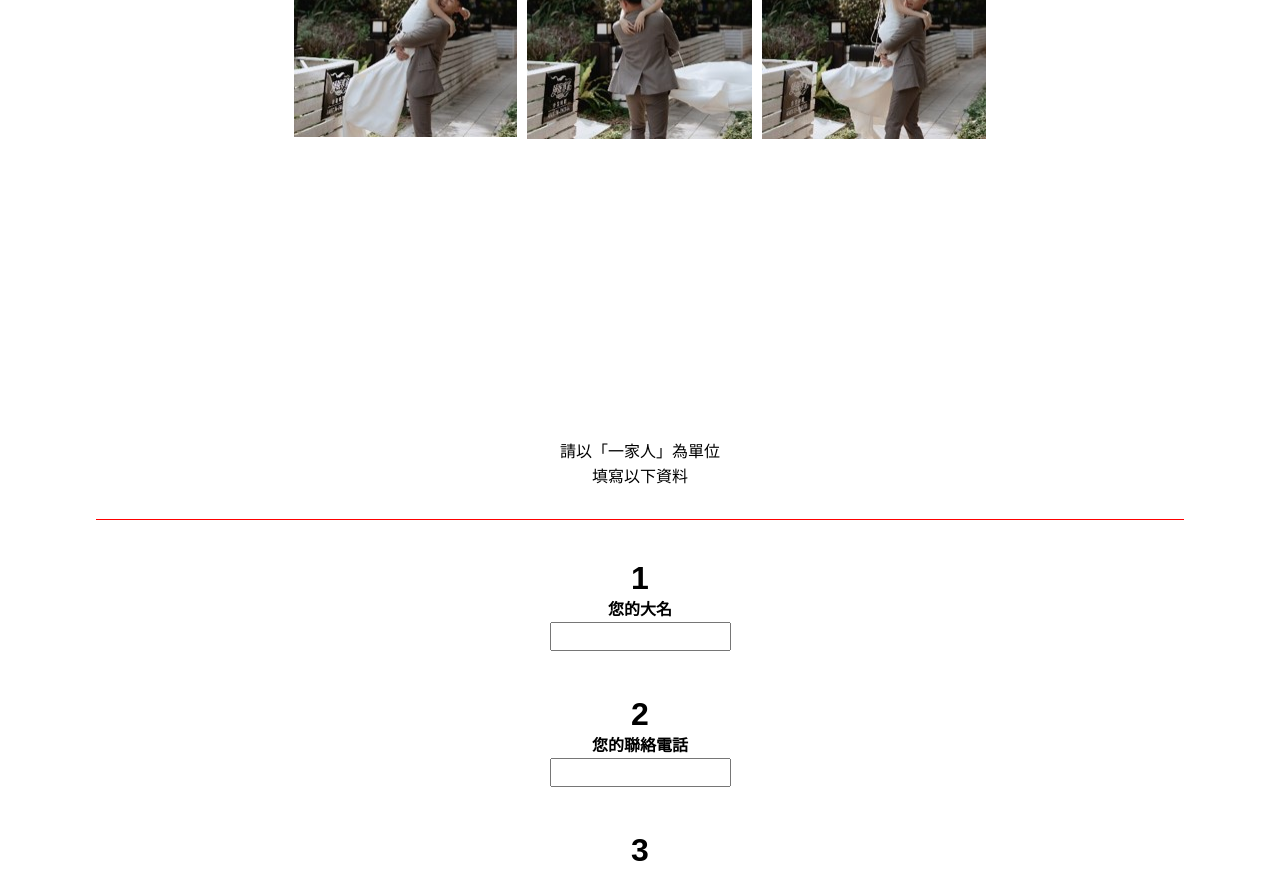
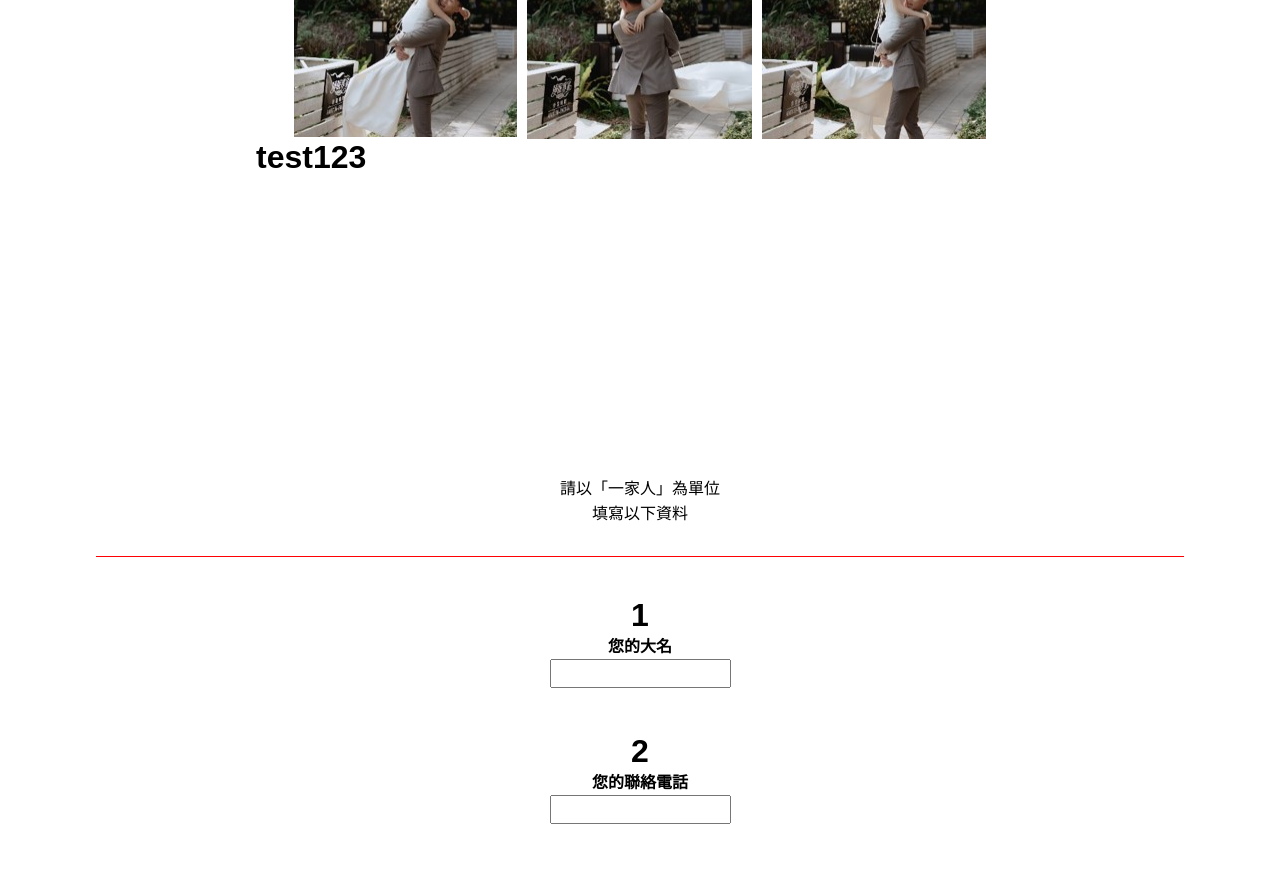
Before and after one commit to chiakaitu/Lance-Rebecca, a Vue app: page / in a window 1280 px wide. Shown: the part 6160-7030 px from the top of the page. Built offline with nearby package versions, Linux system fonts and the light colour scheme.

Commit message:
2022/06/29 git test

```diff
--- a/src/components/form.vue
+++ b/src/components/form.vue
@@ -1,4 +1,5 @@
 <template>
+  <h1>test123</h1>
   <div class="box display_flex middle">
     <!-- 文字 start -->
     <p>請以「一家人」為單位</p>
```
